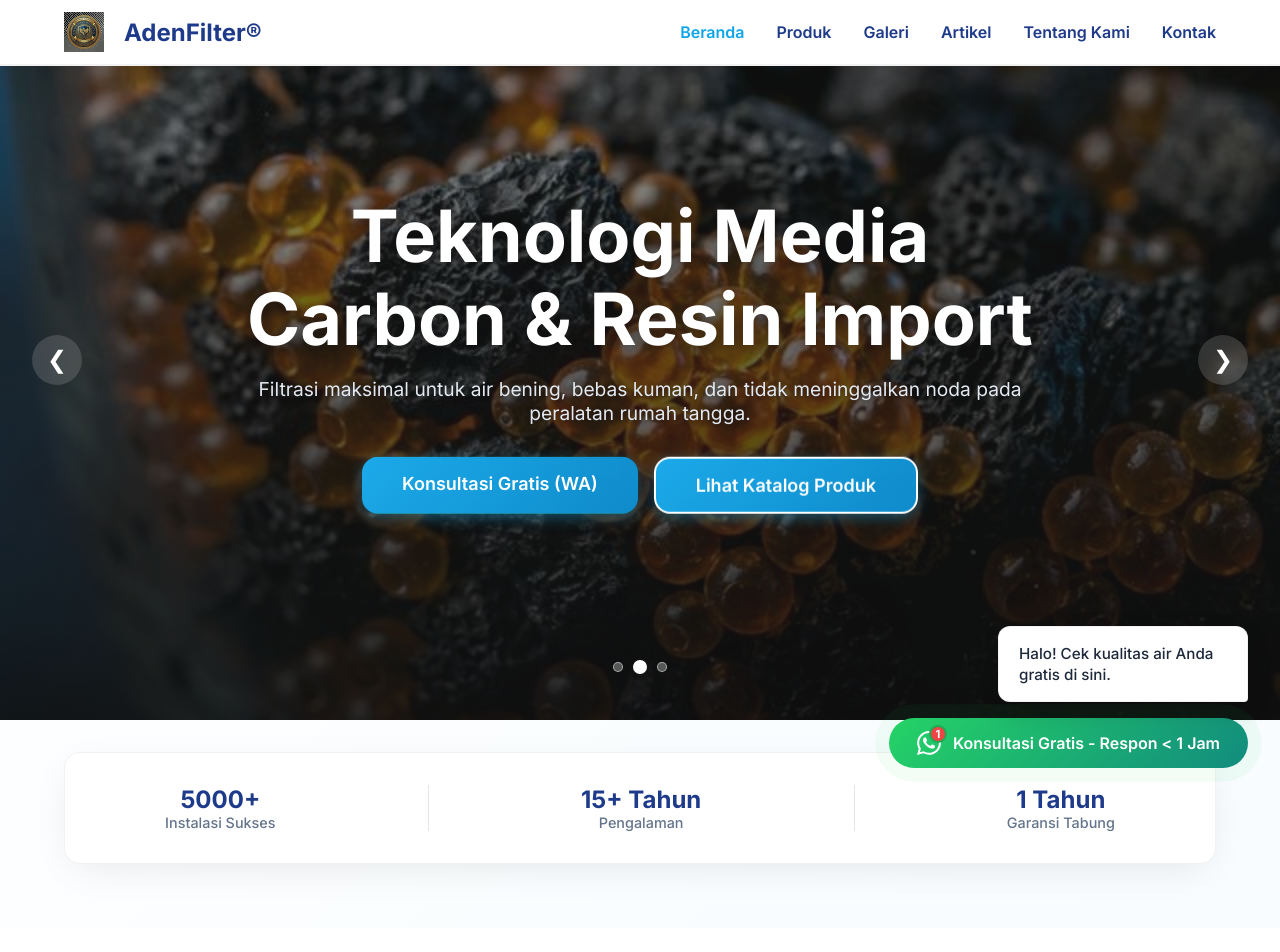
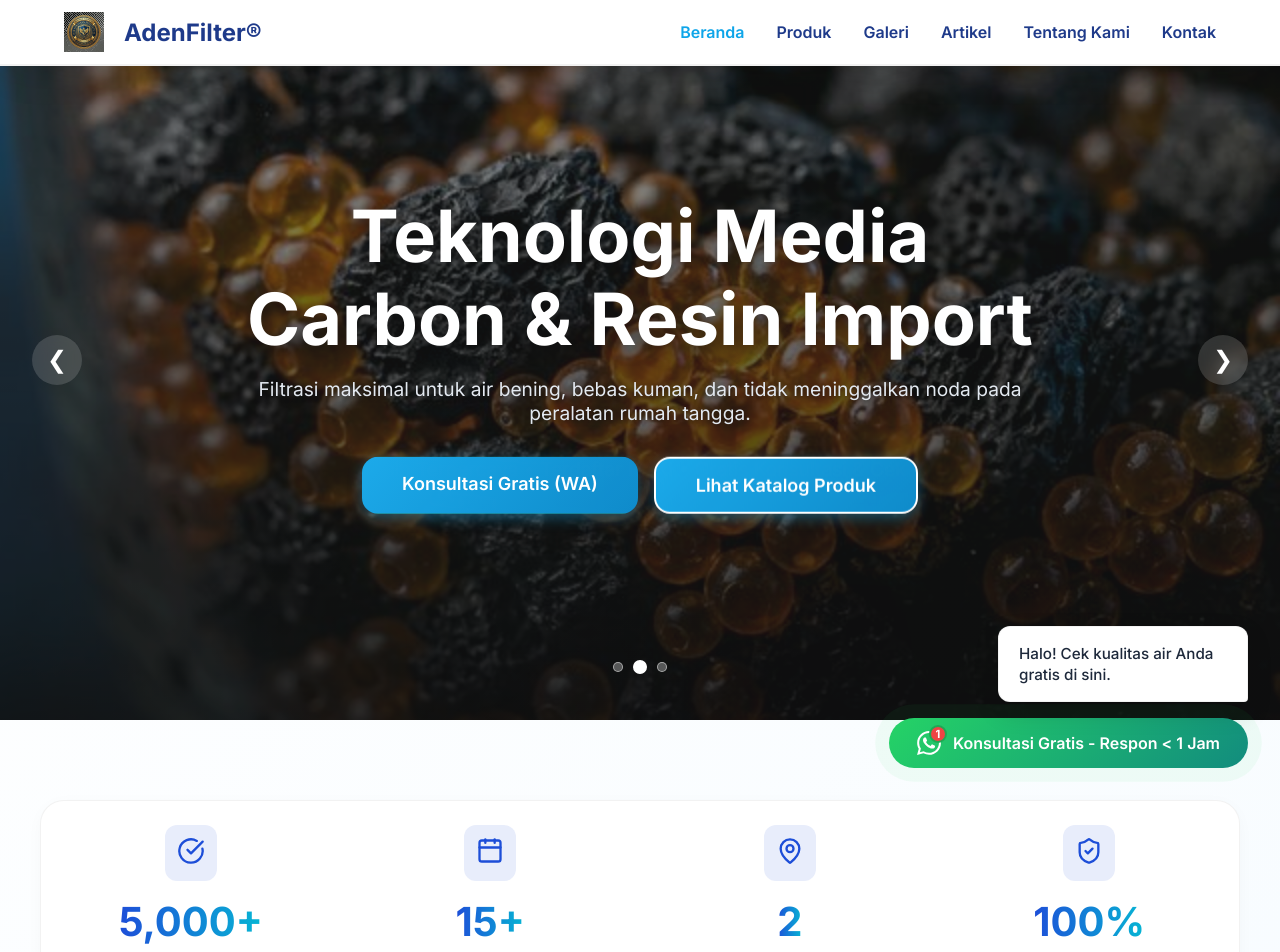
Before and after one commit to adenfilterofficial-blip/adenfilter, a React (Vite) app: page / in a window 1280 px wide. Shown: the top 952 px of the page. Built offline with nearby package versions, Linux system fonts and the light colour scheme.

Commit message:
feat: implement animated statistics with premium gradients and motion

```diff
--- a/package.json
+++ b/package.json
@@ -12,6 +12,7 @@
   "dependencies": {
     "@vercel/analytics": "^2.0.1",
     "@vercel/speed-insights": "^2.0.0",
+    "framer-motion": "^12.38.0",
     "lucide-react": "^1.6.0",
     "react": "^19.2.4",
     "react-dom": "^19.2.4",
--- a/src/pages/Home.tsx
+++ b/src/pages/Home.tsx
@@ -8,6 +8,67 @@ import { GallerySlider } from '../components/GallerySlider';
 import { ProductCard } from '../components/ProductCard';
 import { Packages } from '../components/Packages';
 import { Link } from 'react-router-dom';
+import { CheckCircle, Calendar, MapPin, ShieldCheck } from 'lucide-react';
+import { motion, useInView } from 'framer-motion';
+import { useEffect, useState, useRef } from 'react';
+
+const StatCounter = ({ value, label, icon: Icon, suffix = "" }: { value: number, label: string, icon: any, suffix?: string }) => {
+  const [count, setCount] = useState(0);
+  const ref = useRef(null);
+  const isInView = useInView(ref, { once: true, margin: "-100px" });
+
+  useEffect(() => {
+    if (isInView) {
+      let start = 0;
+      const end = value;
+      const duration = 2000;
+      const increment = end / (duration / 16);
+
+      const timer = setInterval(() => {
+        start += increment;
+        if (start >= end) {
+          setCount(end);
+          clearInterval(timer);
+        } else {
+          setCount(Math.floor(start));
+        }
+      }, 16);
+      return () => clearInterval(timer);
+    }
+  }, [isInView, value]);
+
+  return (
+    <motion.div
+      ref={ref}
+      initial={{ opacity: 0, y: 20 }}
+      animate={isInView ? { opacity: 1, y: 0 } : {}}
+      transition={{ duration: 0.6 }}
+      className="stat-item"
+      style={{ flex: '1', minWidth: '200px', padding: '1.5rem', textAlign: 'center' }}
+    >
+      <div style={{ display: 'flex', justifyContent: 'center', marginBottom: '1rem' }}>
+        <motion.div
+          whileHover={{ scale: 1.1 }}
+          style={{ padding: '0.75rem', backgroundColor: 'rgba(29, 78, 216, 0.1)', borderRadius: '12px', color: '#1d4ed8' }}
+        >
+          <Icon size={28} />
+        </motion.div>
+      </div>
+      <div style={{
+        fontSize: '2.5rem',
+        fontWeight: 800,
+        marginBottom: '0.25rem',
+        background: 'linear-gradient(to right, #1d4ed8, #06b6d4)',
+        WebkitBackgroundClip: 'text',
+        WebkitTextFillColor: 'transparent',
+        display: 'inline-block'
+      }}>
+        {count.toLocaleString()}{suffix}
+      </div>
+      <div style={{ fontSize: '1rem', color: 'var(--text-muted)', fontWeight: 600 }}>{label}</div>
+    </motion.div>
+  );
+};
 
 export const Home = ({ contact, products }: { contact: any, products: any[] }) => {
   const topProducts = products.slice(0, 3);
@@ -16,22 +77,21 @@ export const Home = ({ contact, products }: { contact: any, products: any[] }) =
     <>
       <HeroCarousel ctaLink={contact.whatsapp_link} />
 
-      <div className="container" style={{ position: 'relative', zIndex: 10, marginTop: '2rem', marginBottom: '4rem' }}>
-        <div style={{ display: 'flex', flexWrap: 'wrap', justifyContent: 'space-around', padding: '2rem', textAlign: 'center', gap: '1rem', backgroundColor: '#ffffff', borderRadius: '16px', boxShadow: '0 10px 40px -10px rgba(0,0,0,0.1)', border: '1px solid rgba(0,0,0,0.05)' }}>
-          <div>
-            <div style={{ fontSize: '1.5rem', fontWeight: 800, color: 'var(--primary-dark)' }}>5000+</div>
-            <div style={{ fontSize: '0.9rem', color: 'var(--text-muted)', fontWeight: 500 }}>Instalasi Sukses</div>
-          </div>
-          <div style={{ width: '1px', backgroundColor: 'rgba(0,0,0,0.1)' }} className="hide-on-mobile"></div>
-          <div>
-            <div style={{ fontSize: '1.5rem', fontWeight: 800, color: 'var(--primary-dark)' }}>15+ Tahun</div>
-            <div style={{ fontSize: '0.9rem', color: 'var(--text-muted)', fontWeight: 500 }}>Pengalaman</div>
-          </div>
-          <div style={{ width: '1px', backgroundColor: 'rgba(0,0,0,0.1)' }} className="hide-on-mobile"></div>
-          <div>
-            <div style={{ fontSize: '1.5rem', fontWeight: 800, color: 'var(--primary-dark)' }}>1 Tahun</div>
-            <div style={{ fontSize: '0.9rem', color: 'var(--text-muted)', fontWeight: 500 }}>Garansi Tabung</div>
-          </div>
+      <div className="container" style={{ position: 'relative', zIndex: 10, padding: '5rem 0' }}>
+        <div style={{
+          display: 'flex',
+          flexWrap: 'wrap',
+          justifyContent: 'center',
+          backgroundColor: '#ffffff',
+          borderRadius: '24px',
+          boxShadow: '0 4px 20px -5px rgba(0,0,0,0.05)',
+          border: '1px solid rgba(0,0,0,0.05)',
+          overflow: 'hidden'
+        }}>
+          <StatCounter value={5000} label="Instalasi Sukses" icon={CheckCircle} suffix="+" />
+          <StatCounter value={15} label="Tahun Pengalaman" icon={Calendar} suffix="+" />
+          <StatCounter value={2} label="Kantor Cabang" icon={MapPin} />
+          <StatCounter value={100} label="Garansi Kepuasan" icon={ShieldCheck} suffix="%" />
         </div>
       </div>
 
```
Also changed, not shown: 1 other file (tests, documents, lock files or other folders).
